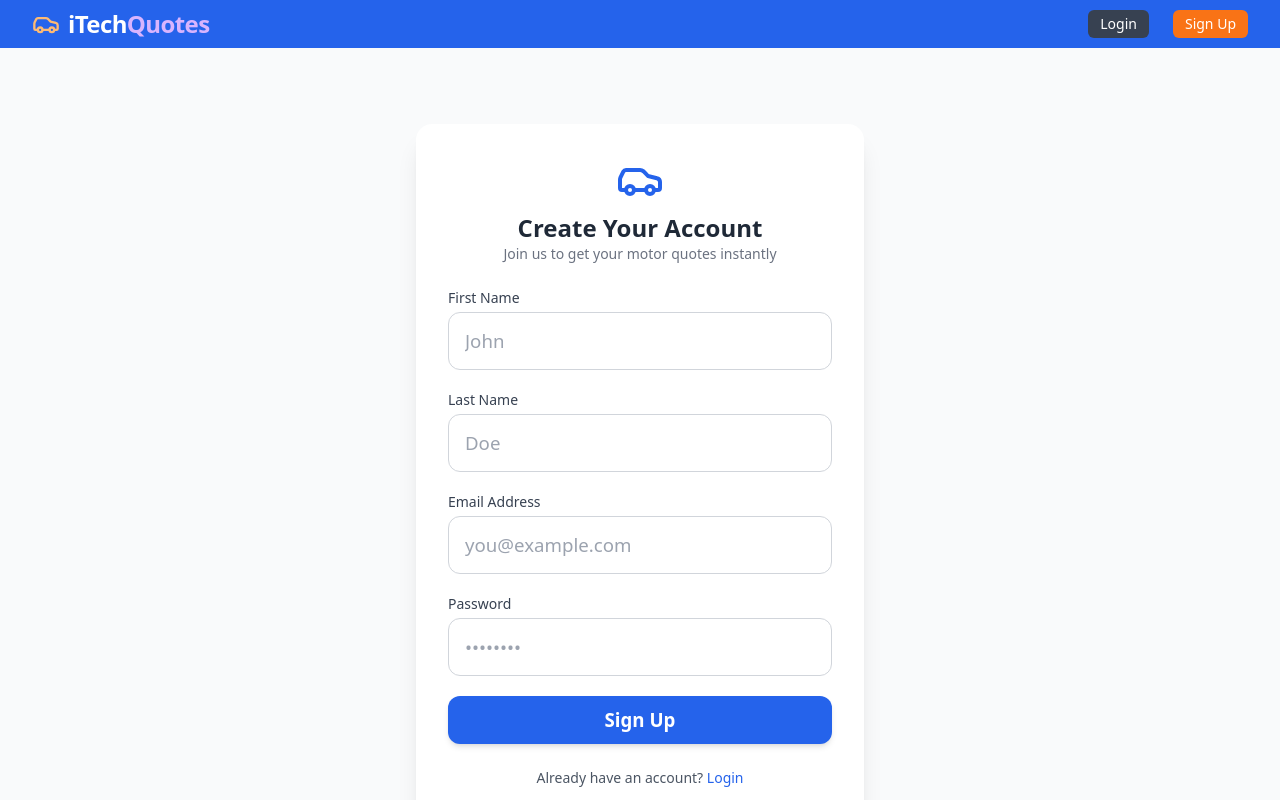
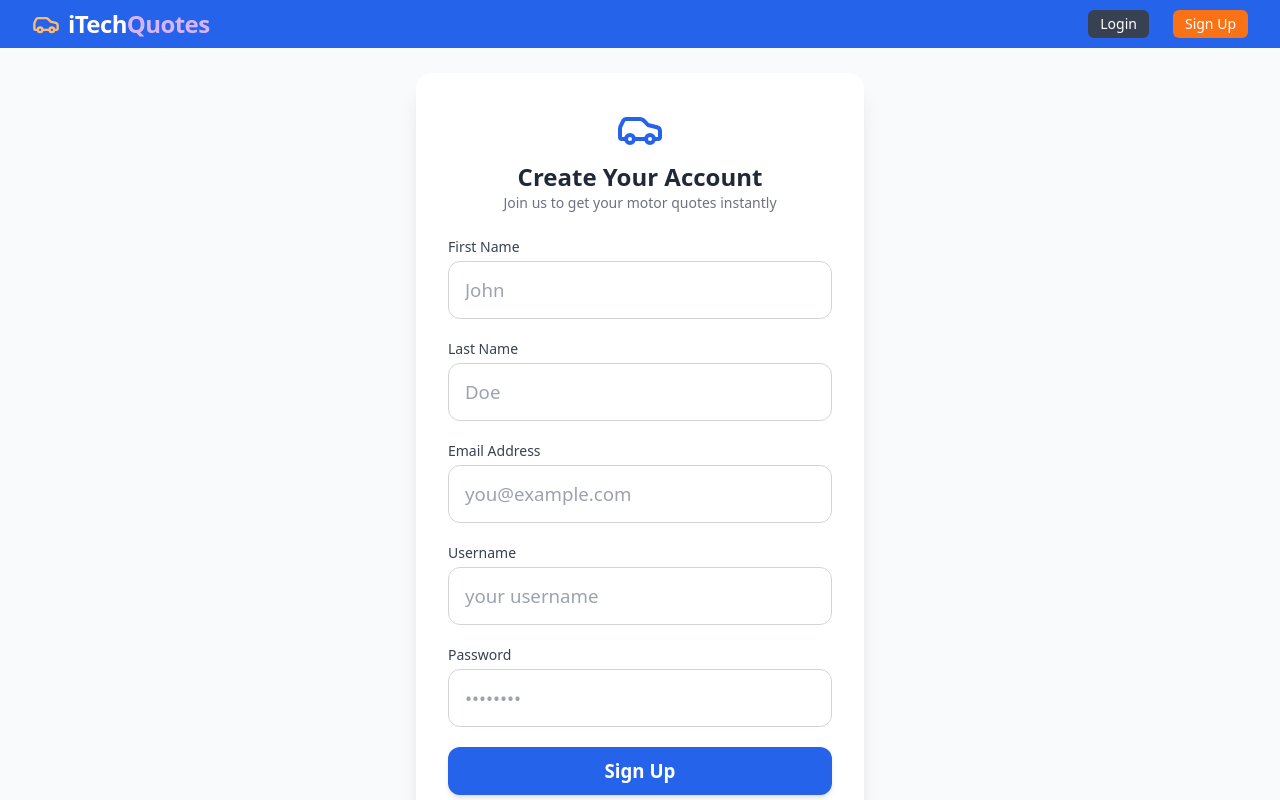
Before and after one commit to chriford-siame/insurtech-ui, a React (Create React App) app: page /register in a window 1280 px wide. Shown: the top 800 px of the page. Built offline with nearby package versions, Linux system fonts and the light colour scheme; no server answers.

Commit message:
Update signup form with email field

```diff
--- a/src/api/auth.ts
+++ b/src/api/auth.ts
@@ -14,8 +14,8 @@ export const login = async (username: string, password: string) => {
 };
 
 // Function to log in and get access & refresh tokens
-export const signup = async (username: string, first_name: string, last_name: string, password: string) => {
-  const response = await axios.post(`http://localhost:8000/users/`, { username, first_name, last_name, password });
+export const signup = async (username: string, email: string, first_name: string, last_name: string, password: string) => {
+  const response = await axios.post(`http://localhost:8000/users/`, { username, email, first_name, last_name, password });
   if (response.data.access) {
     alert("account create successfully")
     window.location.href = "/login"
--- a/src/hooks/useAuth.ts
+++ b/src/hooks/useAuth.ts
@@ -15,11 +15,13 @@ export const useAuth = () => {
     }
   };
 
-  const handleSignup = async (first_name: string, last_name: string, username: string, password: string) => {
+  const handleSignup = async (first_name: string, last_name: string, username: string, email: string, password: string) => {
     try {
-      await signup(first_name,
+      await signup(
+        username,
+        email,
+        first_name,
         last_name,
-        username,
         password,);
       setIsAuthenticated(true);
 
--- a/src/pages/auth/Signup.tsx
+++ b/src/pages/auth/Signup.tsx
@@ -5,6 +5,7 @@ import { Car } from "lucide-react";
 
 export default function Signup() {
   const [username, setUsername] = useState("");
+  const [email, setEmail] = useState("");
   const [firstName, setFirstName] = useState("");
   const [lastName, setLastName] = useState("");
   const [password, setPassword] = useState("");
@@ -15,8 +16,8 @@ export default function Signup() {
   const handleSubmit = async (e: React.FormEvent) => {
     e.preventDefault();
     try {
-      await handleSignup(firstName, lastName, username, password);
-      window.location.href = "/";
+      await handleSignup(firstName, lastName, username, email, password);
+      window.location.href = "/login";
     } catch (err) {
       setError("Something went wrong. Please try again.");
     }
@@ -104,11 +105,29 @@ export default function Signup() {
               Email Address
             </label>
             <input
+              type="email"
+              onChange={(e) => setEmail(e.target.value)}
+              required
+              maxLength={50}
+              placeholder="you@example.com"
+              className="mt-1 w-full text-[14pt] px-4 py-3 rounded-xl border border-gray-300 focus:outline-none focus:ring-2 focus:ring-blue-500"
+            />
+          </motion.div>
+
+          <motion.div
+            initial={{ opacity: 0, x: 20 }}
+            animate={{ opacity: 1, x: 0 }}
+            transition={{ delay: 0.4 }}
+          >
+            <label className="block text-sm font-medium text-gray-700">
+              Username
+            </label>
+            <input
               type="text"
               onChange={(e) => setUsername(e.target.value)}
               required
               maxLength={50}
-              placeholder="you@example.com"
+              placeholder="your username"
               className="mt-1 w-full text-[14pt] px-4 py-3 rounded-xl border border-gray-300 focus:outline-none focus:ring-2 focus:ring-blue-500"
             />
           </motion.div>
```
